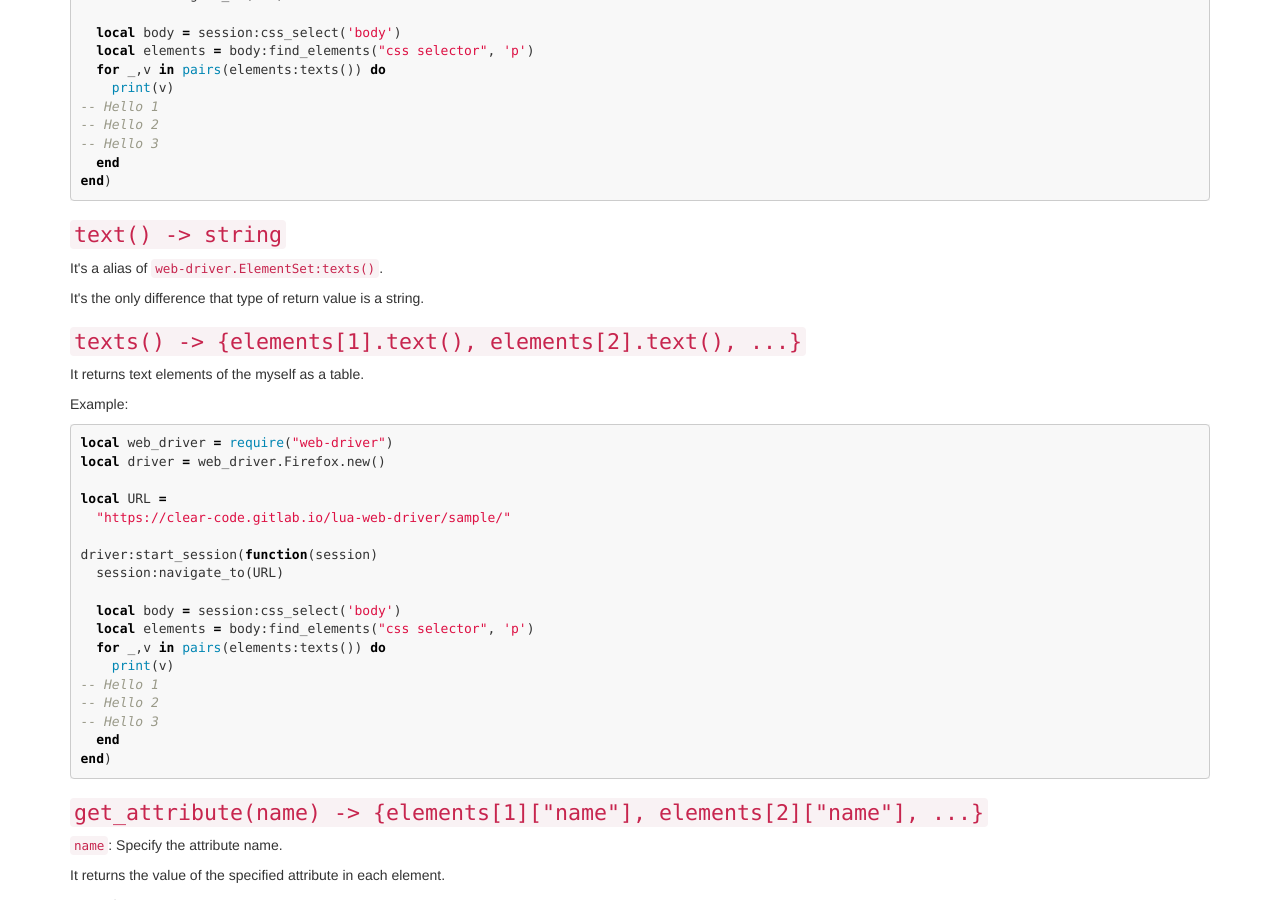
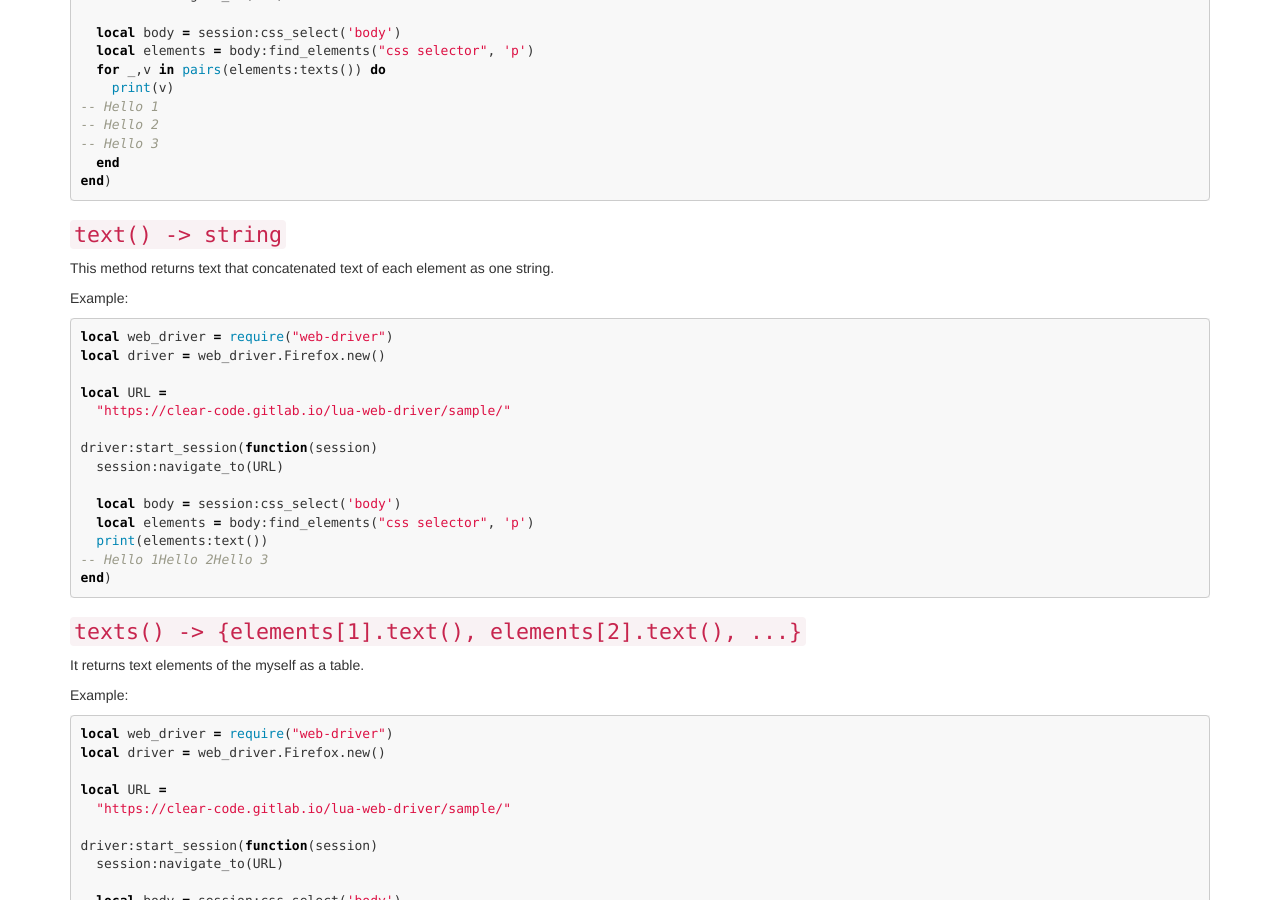
Before and after one commit to clear-code/lua-web-driver, a Jekyll site: the page built from docs/reference/elementset.md, in a window 1280 px wide and 900 px high, scrolled down 828 px. Built offline with Jekyll 4.4.1, drawn with Linux system fonts in a browser that asks for light colours.

Commit message:
doc reference: fix wrong explain of ElementSet:text()

````diff
--- a/docs/reference/elementset.md
+++ b/docs/reference/elementset.md
@@ -57,9 +57,26 @@ end)
 
 ### `text() -> string` {#text}
 
-It's a alias of [`web-driver.ElementSet:texts()`][elementset-texts].
+This method returns text that concatenated text of each element as one string.
 
-It's the only difference that type of return value is a string.
+Example:
+
+```lua
+local web_driver = require("web-driver")
+local driver = web_driver.Firefox.new()
+
+local URL =
+  "https://clear-code.gitlab.io/lua-web-driver/sample/"
+
+driver:start_session(function(session)
+  session:navigate_to(URL)
+
+  local body = session:css_select('body')
+  local elements = body:find_elements("css selector", 'p')
+  print(elements:text())
+-- Hello 1Hello 2Hello 3
+end)
+```
 
 ### `texts() -> {elements[1].text(), elements[2].text(), ...}` {#texts}
 
````
Also changed, not shown: docs/ja/reference/elementset.md (+19 -2 lines), 1 other file.
